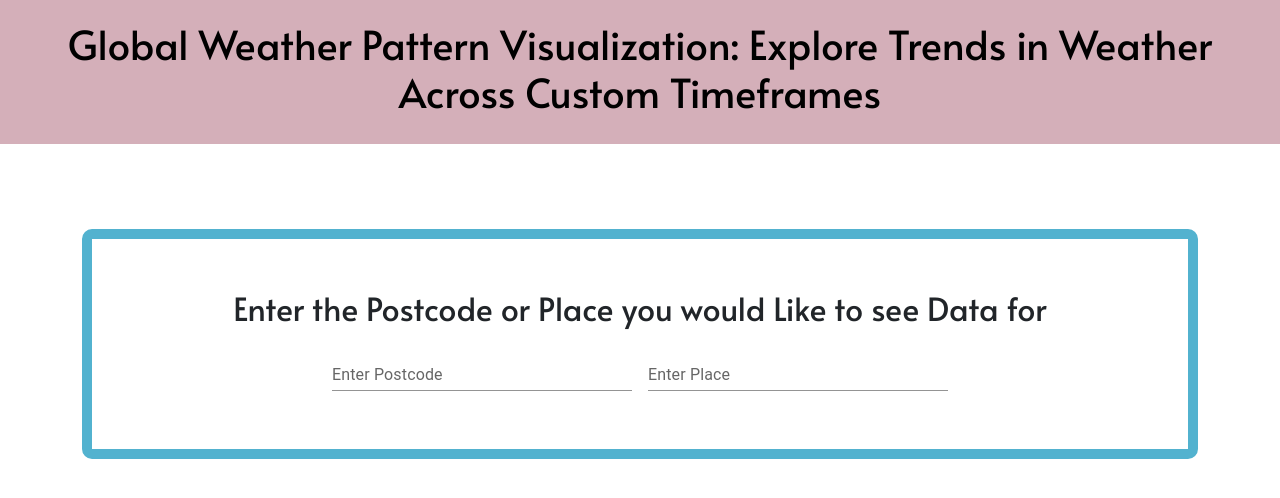
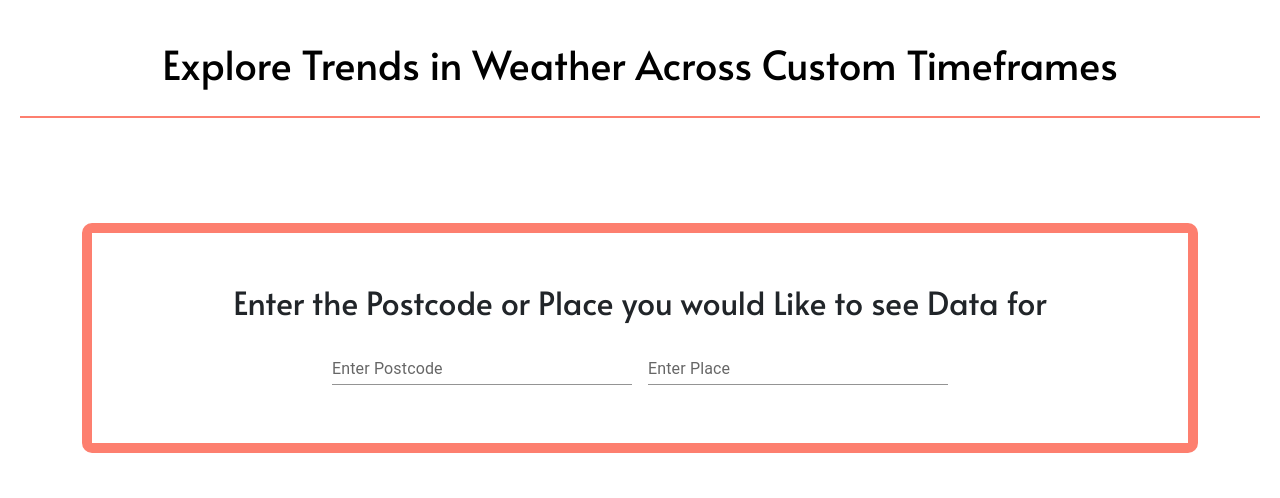
Before and after one commit to DavidJDallas/historical-weather-visualisation, a React (Create React App) app: page / in a window 1280 px wide. Shown: the top 498 px of the page. Built offline with nearby package versions, Linux system fonts and the light colour scheme.

Commit message:
styling landing page updated

```diff
--- a/src/Components/Header/Header.css
+++ b/src/Components/Header/Header.css
@@ -1,6 +1,10 @@
 .header{
-   background-color:#d4afb9 ;
-    color:black;
+
+    color: black;
     padding: 20px;
+    /*draw a solid line across the bottom*/
+    margin: 20px;
+
+    border-bottom: 2px solid rgba(253, 127, 111, 1);
 
 }
--- a/src/Components/Header/Index.tsx
+++ b/src/Components/Header/Index.tsx
@@ -16,7 +16,7 @@ const Header = ({place, postcode, formSubmitted}: HeaderProps) => {
         formSubmitted ?
         <h1>Weather Data for {formattedPlace || formattedPostcode}</h1>
         :
-        <h1>Global Weather Pattern Visualization: Explore Trends in Weather Across Custom Timeframes </h1>
+        <h1>Explore Trends in Weather Across Custom Timeframes </h1>
     }
  </div>
     </>)
--- a/src/Components/LandingPage/Index.tsx
+++ b/src/Components/LandingPage/Index.tsx
@@ -25,7 +25,6 @@ const LandingPage = ({getGeoLocationData, setPlace, setPostcode}: IndexProps) =>
 
     <div className='landing-page-search'>
 
-
     <h2>Enter the Postcode or Place you would Like to see Data for</h2>
 
       <Container className='search-box'>
--- a/src/Components/LandingPage/LandingPage.css
+++ b/src/Components/LandingPage/LandingPage.css
@@ -9,7 +9,8 @@
 }
 
 .landing-page-search{
-    border: 10px solid #52b2cf;
+    border: 10px solid rgba(253, 127, 111, 1);
+
     border-radius: 10px;
     padding: 50px
 }
```
